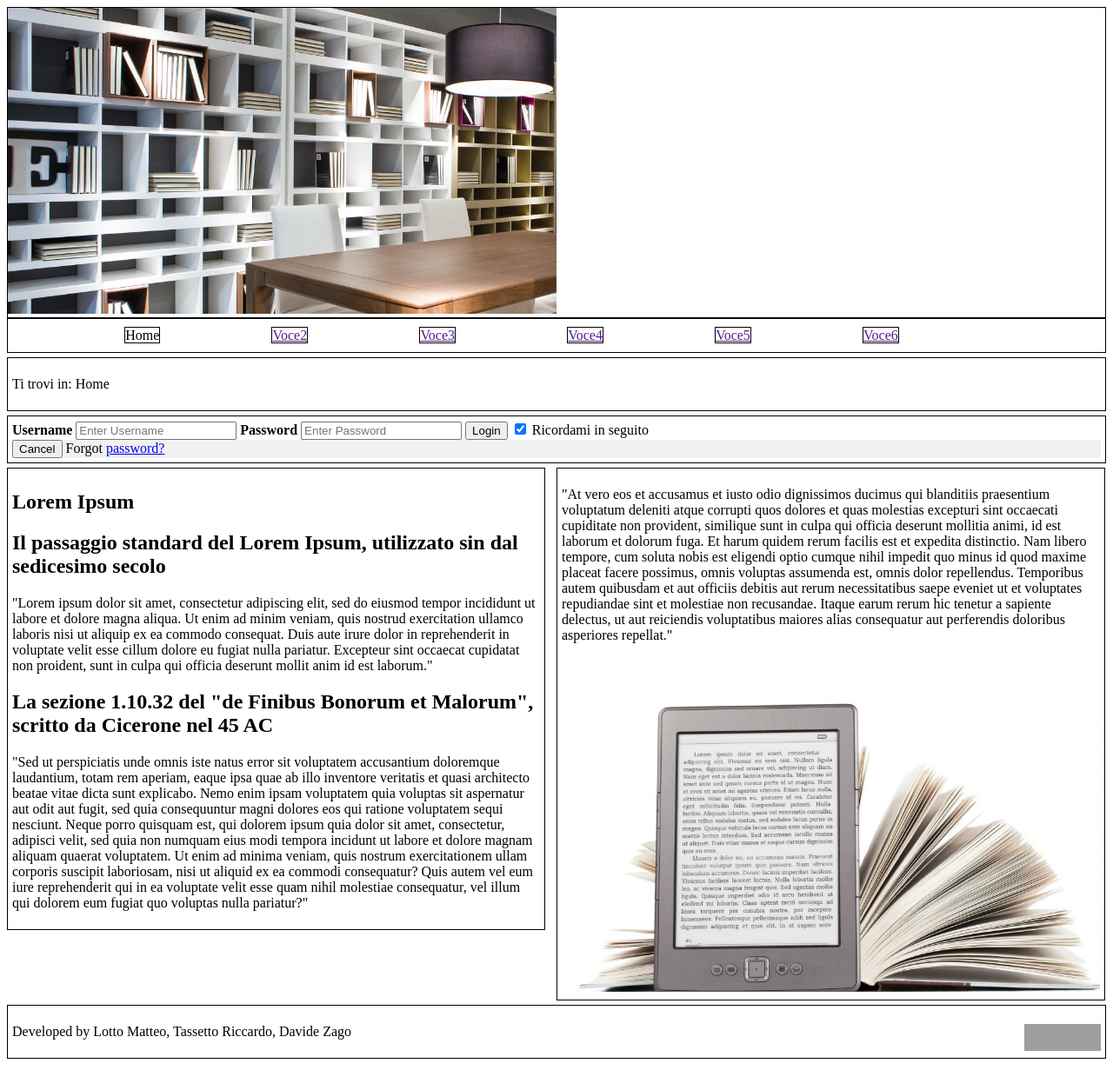
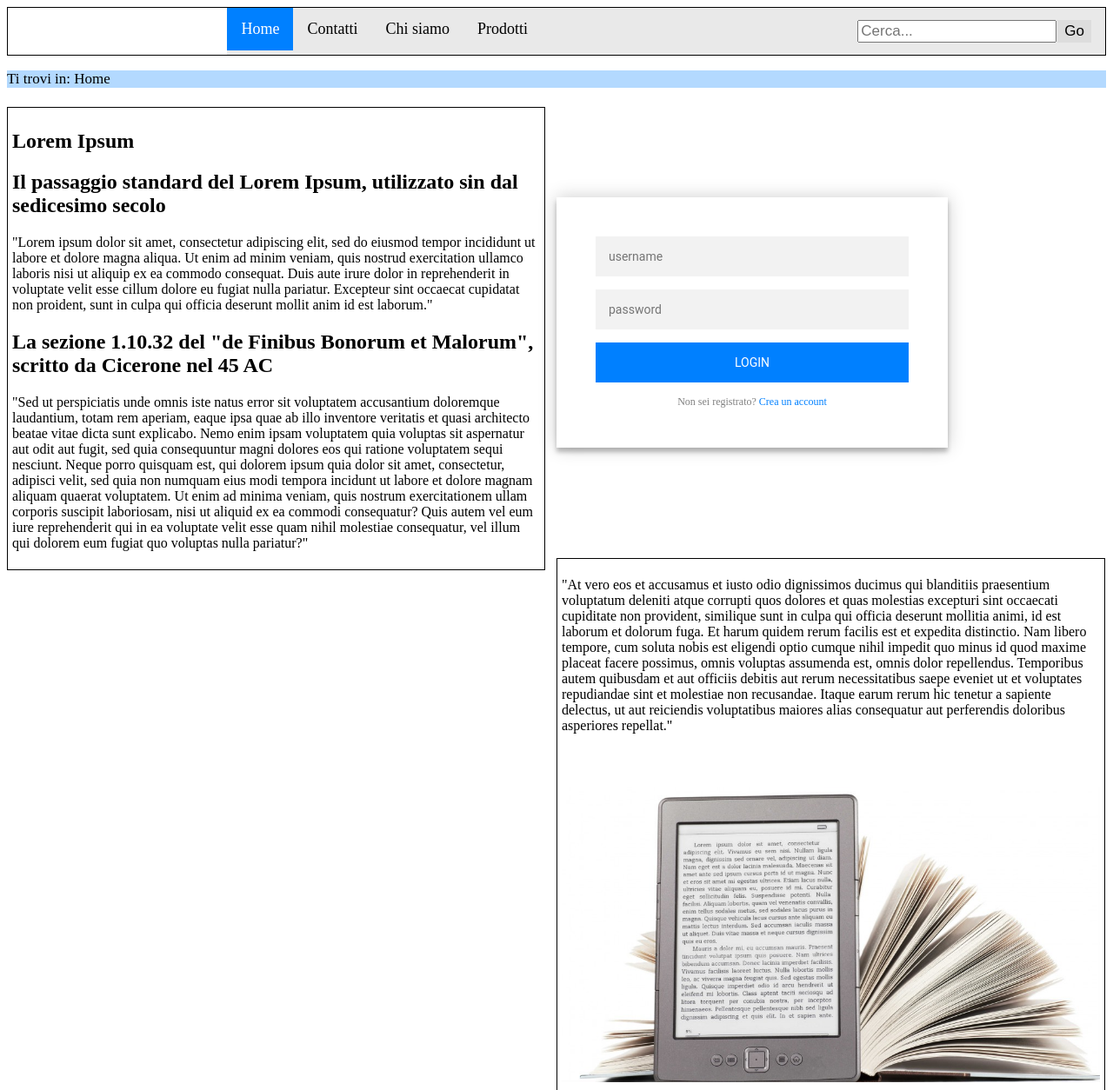
Before and after one commit to rtassetto/Tecweb-Progetto, a PHP site: page /home.html in a window 1280 px wide. Shown: the top 1254 px of the page at 87% size. Before the commit the page ends 1218 px from the top, so only its background shows below. Run offline with PHP 8.4, Linux system fonts and the light colour scheme; grey boxes are pictures that could not be loaded.

Commit message:
Modifiche html e css
Da vedere menù fisso, bozza con login e contenuti

```diff
--- a/home.html
+++ b/home.html
@@ -19,25 +19,30 @@
 </head>
 
 <body>
+
+
     <header>
-        <img id="logo" src="images/img-home.png" alt="Immagine libri" />
+        <!--<img id="logo" src="images/unipd_logo.png" alt="Logo sito"/>-->
+        <nav>
+            <ul>
+                <li><a class="current" href="">Home</a></li>
+                <li><a href="">Contatti</a></li>
+                <li><a href="">Chi siamo</a></li>
+                <li><a href="">Prodotti</a></li>
+                <li><button id="searchButton" type="submit">Go</button><input id="search" type="text" placeholder="Cerca..."> </li>
+            </ul>
+        </nav>
     </header>
 
-    <nav>
-        <ul>
-            <li>Home</li>
-            <li><a href="">Voce2</a></li>
-            <li><a href="">Voce3</a></li>
-            <li><a href="">Voce4</a></li>
-            <li><a href="">Voce5</a></li>
-            <li><a href="">Voce6</a></li>
-        </ul>
-    </nav>
+
+
+    <!--  Link per fissare menù "http://bigspotteddog.github.io/ScrollToFixed/" serve js!!!!-->
+
 
     <div id="breadcrumb">
         <p> Ti trovi in: Home </p>
     </div>
-
+    <!--
     <form id="login" action="login.php" method="post">
 
       <div class="container">
@@ -55,9 +60,12 @@
         <button type="button" class="cancelbtn">Cancel</button>
         <span class="psw">Forgot <a href="#">password?</a></span>
       </div>
-    </form>
+    </form> -->
 
-    <section>
+
+
+
+    <section id="content1">
         <h1>Lorem Ipsum</h1>
         <article>
             <h2>Il passaggio standard del Lorem Ipsum, utilizzato sin dal sedicesimo secolo</h2>
@@ -70,6 +78,28 @@
         </article>
 
     </section>
+
+
+     <div class="form">
+    <form class="register-form">
+      <input type="text" placeholder="name"/>
+      <input type="password" placeholder="password"/>
+      <input type="text" placeholder="email address"/>
+      <button>create</button>
+      <p class="message">Sei già registrato?<a href="#">Accedi</a></p>
+    </form>
+    <form class="login-form">
+      <input type="text" placeholder="username"/>
+      <input type="password" placeholder="password"/>
+      <button>login</button>
+      <p class="message">Non sei registrato? <a href="#">Crea un account</a></p>
+    </form>
+  </div>
+
+
+
+
+
 
     <aside>
         <p>"At vero eos et accusamus et iusto odio dignissimos ducimus qui blanditiis praesentium voluptatum deleniti atque corrupti quos dolores et quas molestias excepturi sint occaecati cupiditate non provident, similique sunt in culpa qui officia deserunt mollitia animi, id est laborum et dolorum fuga. Et harum quidem rerum facilis est et expedita distinctio. Nam libero tempore, cum soluta nobis est eligendi optio cumque nihil impedit quo minus id quod maxime placeat facere possimus, omnis voluptas assumenda est, omnis dolor repellendus. Temporibus autem quibusdam et aut officiis debitis aut rerum necessitatibus saepe eveniet ut et voluptates repudiandae sint et molestiae non recusandae. Itaque earum rerum hic tenetur a sapiente delectus, ut aut reiciendis voluptatibus maiores alias consequatur aut perferendis doloribus asperiores repellat."</p>
--- a/style/style.css
+++ b/style/style.css
@@ -3,46 +3,84 @@ html {
     padding: 0;
 }
 
-
 header{
-    border:1px solid black;
+   border: 1px solid black;
 }
 
 #logo{
-    width:50%;
+    float:left;
+    border: 1px solid black;
 }
 
-
 nav {
-
-    border:1px solid black;
+    margin-left:20%;
+    padding:0;
+    overflow: hidden;
+    background-color: #e9e9e9;
     display:block;
 }
 
 nav ul{
     margin:0;
-    padding:10px;
+    padding:0;
 }
+
 nav ul li{
-    margin-left:10%;
-    width:20%;
-    border:1px solid black;
     list-style-type: none;
     display: inline;
 }
 
-#breadcrumb{
-    margin-top:5px;
-    border:1px solid black;
-    padding:5px;
-
+nav a{
+    float: left;
+    display: block;
+    color: black;
+    text-align: center;
+    padding: 14px 16px;
+    font-size: 18px;
+    text-decoration: none;
 }
 
-#login{
-    margin-top:5px;
-    padding: 5px;
-    border:1px solid black;
+nav a:hover{
+    background-color: #ddd;
+    text-decoration: underline;
+    color:black;
 }
+
+nav .current{
+    color:white;
+    background-color:#0080ff;
+}
+
+nav .current:hover{
+    color:white;
+    background-color:#0080ff;
+    text-decoration:none;
+}
+
+#search {
+    float:right;
+    margin:14px 1px 14px 16px;
+    font-size:17px;
+}
+
+#searchButton{
+    float:right;
+    margin:14px 16px 14px 0;
+    padding: 3px 8px;
+    background: #ddd;
+    font-size: 17px;
+    border: none;
+    cursor: pointer;
+}
+
+
+#breadcrumb{
+    background-color:#b3d9ff;
+    margin:0;
+    padding:0;
+    font-size:17px;
+}
+
 
 section{
     float:left;
@@ -50,6 +88,10 @@ section{
     margin-top:5px;
     padding: 5px;
     border:1px solid black;
+}
+
+#content1{
+    float:left;
 }
 
 aside{
@@ -64,6 +106,7 @@ aside img{
     padding-top:45px;
     width:100%;
 }
+
 footer{
     margin-top:5px;
     display:block;
@@ -74,3 +117,112 @@ footer{
 footer img{
     float:right;
 }
+
+@import url(https://fonts.googleapis.com/css?family=Roboto:300);
+
+.login-page {
+  width: 360px;
+  padding: 8% 0 0;
+  margin: auto;
+}
+
+.form {
+  position: relative;
+  z-index: 1;
+  background: #FFFFFF;
+  max-width: 360px;
+  margin:10% 0 10% 50%;
+  padding: 45px;
+  text-align: center;
+  box-shadow: 0 0 20px 0 rgba(0, 0, 0, 0.2), 0 5px 5px 0 rgba(0, 0, 0, 0.24);
+}
+
+.form input {
+  font-family: "Roboto", sans-serif;
+  outline: 0;
+  background: #f2f2f2;
+  width: 100%;
+  border: 0;
+  margin: 0 0 15px;
+  padding: 15px;
+  box-sizing: border-box;
+  font-size: 14px;
+}
+
+.form button {
+  font-family: "Roboto", sans-serif;
+  text-transform: uppercase;
+  outline: 0;
+  background: #0080ff;
+  width: 100%;
+  border: 0;
+  padding: 15px;
+  color: #FFFFFF;
+  font-size: 14px;
+  -webkit-transition: all 0.3 ease;
+  transition: all 0.3 ease;
+  cursor: pointer;
+}
+
+.form button:hover,.form button:active,.form button:focus {
+  background: #0059b3;
+}
+
+.form .message {
+  margin: 15px 0 0;
+  color: #808080;
+  font-size: 12px;
+}
+
+.form .message a {
+  color: #0080ff;
+  text-decoration: none;
+}
+
+.form .message a:hover {
+  text-decoration: underline;
+}
+
+.form .register-form {
+  display: none;
+}
+
+.container {
+  position: relative;
+  z-index: 1;
+  max-width: 300px;
+  margin: 0 auto;
+}
+
+.container:before, .container:after {
+  content: "";
+  display: block;
+  clear: both;
+}
+
+.container .info {
+  margin: 50px auto;
+  text-align: center;
+}
+
+.container .info h1 {
+  margin: 0 0 15px 0;
+  padding: 0;
+  font-size: 36px;
+  font-weight: 300;
+  color: #1a1a1a;
+}
+
+.container .info span {
+  color: #4d4d4d;
+  font-size: 12px;
+}
+
+.container .info span a {
+  color: #000000;
+  text-decoration: none;
+}
+
+.container .info span .fa {
+  color: #EF3B3A;
+}
```
Also changed, not shown: images/unipd_logo.png (added).
